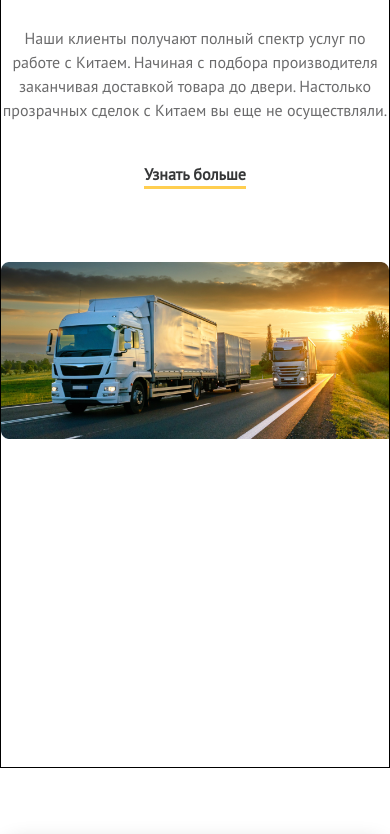
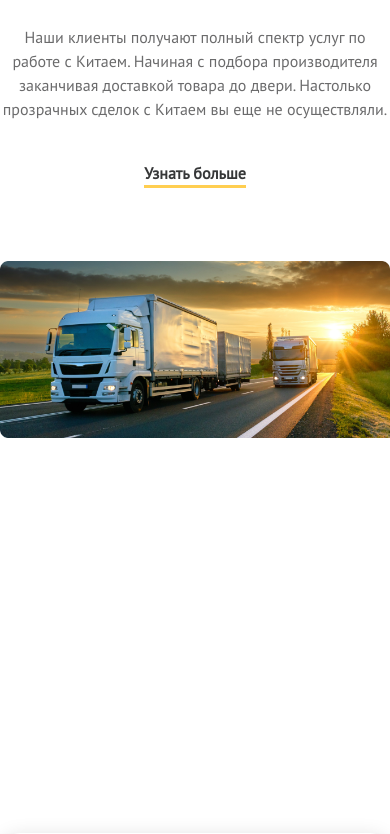
Before and after one commit to AbduraxmonBozorov/cargo-international, a plain HTML site: page index.html in a window 390 px wide. Shown: the part 319-1153 px from the top of the page. Drawn offline with Linux system fonts and the light colour scheme.

Commit message:
other border deleted

```diff
--- a/sass/style.scss
+++ b/sass/style.scss
@@ -42,7 +42,7 @@ button {
 @media screen and (max-width: 1200px) {
   .container {
     max-width: 992px;
-    border: 1px solid black;
+    // border: 1px solid black;
   }
   .vostoka .container {
     // border: 1px solid red;
@@ -207,7 +207,7 @@ button {
 @media screen and (max-width: 992px) {
   .container {
     max-width: 850px;
-    border: 1px solid black;
+    // border: 1px solid black;
   }
   .vostoka .container {
     // border: 1px solid red;
@@ -378,7 +378,7 @@ button {
 @media screen and (max-width: 768px) {
   .container {
     max-width: 650px;
-    border: 1px solid black;
+    // border: 1px solid black;
   }
   .vostoka .container {
     // border: 1px solid red;
@@ -575,7 +575,7 @@ button {
 @media screen and (max-width: 576px) {
   .container {
     max-width: 550px;
-    border: 1px solid black;
+    // border: 1px solid black;
   }
   .vostoka .container {
     // border: 1px solid red;
@@ -678,7 +678,7 @@ button {
 
   .ourWorks {
    .container > p{
-    border: 1px solid red;
+    // border: 1px solid red;
     width: 100%!important;
    }
     .cards {
@@ -725,7 +725,7 @@ button {
         // border: 1px solid blue;
         width: 100% !important;
         .paper__table {
-          border: 1px solid red;
+        //   border: 1px solid red;
           width: 100% !important;
           display: flex;
           flex-direction: row;
```
Also changed, not shown: css/style.css, 1 other file.
